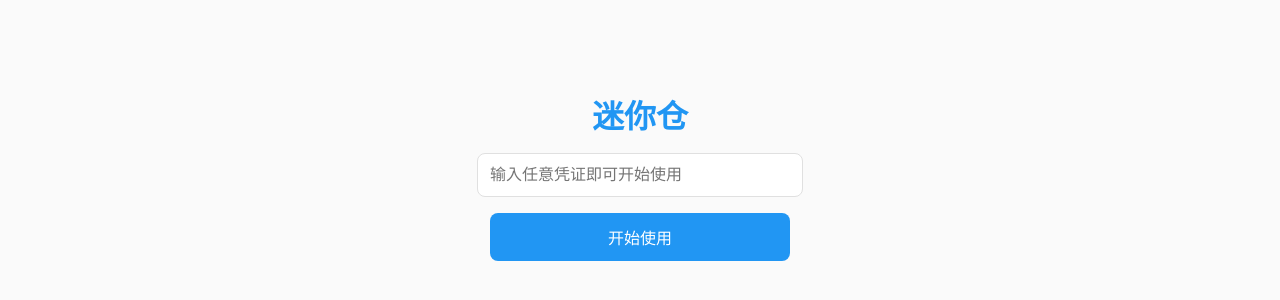
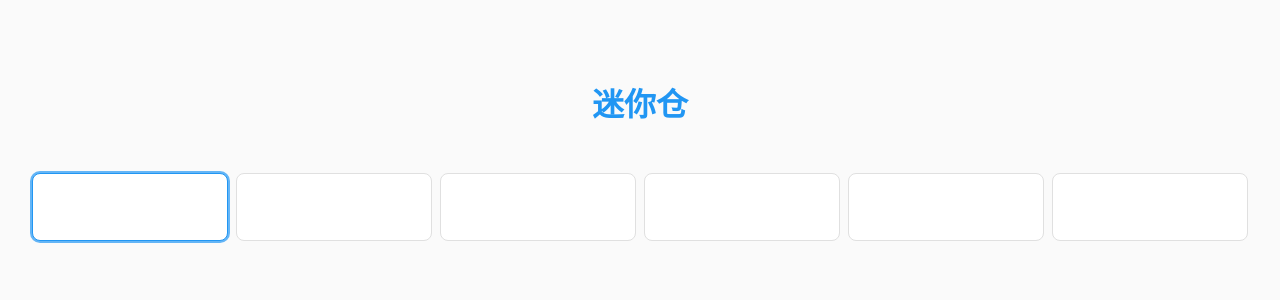
Before and after one commit to iamtang/mini_save, a React (Vite) app in the folder client/: page / in a window 1280 px wide. Shown: the part 224-524 px from the top of the page. Built offline with nearby package versions, Linux system fonts and the light colour scheme.

Commit message:
fix 登录页

```diff
--- a/client/src/components/Login.jsx
+++ b/client/src/components/Login.jsx
@@ -1,19 +1,89 @@
-const Login = ({ credential, setCredential, onLogin }) => {
+import { useState, useRef, useEffect } from 'react'
+
+const Login = ({ setCredential, onLogin }) => {
+  const [code, setCode] = useState(['', '', '', '', '', ''])
+  const inputRefs = useRef([])
+
+  useEffect(() => {
+    // 自动聚焦第一个输入框
+    if (inputRefs.current[0]) {
+      inputRefs.current[0].focus()
+    }
+  }, [])
+
+  const handleInput = (index, value) => {
+    // 移除数字限制检查
+    const newCode = [...code]
+    newCode[index] = value
+
+    setCode(newCode)
+
+    // 如果输入了字符，移动到下一个输入框
+    if (value && index < 5) {
+      inputRefs.current[index + 1].focus()
+    }
+
+    // 如果所有字符都填完了，自动提交
+    if (newCode.every(char => char) && value) {
+      const credential = newCode.join('')
+      setCredential(credential)
+      onLogin()
+    }
+  }
+
+  const handleKeyDown = (index, e) => {
+    // 处理删除键
+    if (e.key === 'Backspace' && !code[index] && index > 0) {
+      inputRefs.current[index - 1].focus()
+    }
+  }
+
+  const handlePaste = (e) => {
+    e.preventDefault()
+    const pastedData = e.clipboardData.getData('text')
+    const numbers = pastedData.replace(/\D/g, '').split('').slice(0, 6)
+
+    if (numbers.length) {
+      const newCode = [...code]
+      numbers.forEach((num, index) => {
+        if (index < 6) newCode[index] = num
+      })
+      setCode(newCode)
+
+      // 聚焦到最后一个填充的数字后面的输入框
+      const nextEmptyIndex = Math.min(numbers.length, 5)
+      if (inputRefs.current[nextEmptyIndex]) {
+        inputRefs.current[nextEmptyIndex].focus()
+      }
+
+      // 如果粘贴的数字正好是6位，自动提交
+      if (newCode.every(digit => digit)) {
+        const credential = newCode.join('')
+        setCredential(credential)
+        onLogin()
+      }
+    }
+  }
+
   return (
     <div className="auth-container">
       <h1>迷你仓</h1>
-      <input
-        type="text"
-        value={credential}
-        onChange={(e) => setCredential(e.target.value)}
-        placeholder="输入任意凭证即可开始使用"
-        onKeyDown={(e) => {
-          if (e.key === 'Enter') {
-            onLogin()
-          }
-        }}
-      />
-      <button onClick={onLogin}>开始使用</button>
+      <div className="code-inputs">
+        {code.map((char, index) => (
+          <input
+            key={index}
+            ref={el => inputRefs.current[index] = el}
+            type="text"
+            maxLength={1}
+            value={char}
+            onChange={e => handleInput(index, e.target.value)}
+            onKeyDown={e => handleKeyDown(index, e)}
+            onPaste={handlePaste}
+            className="code-input"
+            autoComplete="off"
+          />
+        ))}
+      </div>
     </div>
   )
 }
--- a/client/src/index.css
+++ b/client/src/index.css
@@ -271,7 +271,7 @@ textarea {
   overflow-y: hidden;
 }
 
-/* 隐藏滚动条但保持运动 */
+/* 隐藏滚动条但保持动 */
 textarea::-webkit-scrollbar {
   display: none;
 }
@@ -342,12 +342,19 @@ textarea:focus {
 /* 登录页面样式 */
 .auth-container {
   min-height: 100vh;
+  min-height: calc(var(--vh, 1vh) * 100);
   display: flex;
   flex-direction: column;
   align-items: center;
   justify-content: center;
   gap: 1rem;
   background-color: var(--background-color);
+  position: fixed;
+  width: 100%;
+  top: 0;
+  left: 0;
+  box-sizing: border-box;
+  padding: 1rem;
 }
 
 .auth-container h1 {
@@ -517,3 +524,44 @@ textarea:focus {
     transform: rotate(180deg) scale(0.9);
   }
 }
+
+/* 验证码输入框样式 */
+.code-inputs {
+  display: flex;
+  gap: 0.5rem;
+  margin: 2rem 0;
+  padding: 0 1rem;  /* 添加左右内边距 */
+}
+
+.code-input {
+  width: 36px;  /* 减小宽度 */
+  height: 42px;  /* 减小高度 */
+  padding: 0;
+  font-size: 1.25rem;  /* 稍微减小字体大小 */
+  text-align: center;
+  border: 2px solid var(--border-color);
+  border-radius: 8px;
+  background: var(--surface-color);
+  color: var(--text-primary);
+  transition: all 0.2s ease;
+  -webkit-appearance: none;
+}
+
+.code-input:focus {
+  outline: none;
+  border-color: var(--primary-color);
+  box-shadow: 0 0 0 2px var(--primary-light);
+}
+
+/* 移动端样式 */
+@media (max-width: 768px) {
+  .code-input {
+    width: 32px;  /* 在移动端进一��减小宽度 */
+    height: 38px;  /* 在移动端进一步减小高度 */
+    font-size: 1.125rem;
+  }
+
+  .code-inputs {
+    gap: 0.375rem;  /* 在移动端减小间距 */
+  }
+}
```
